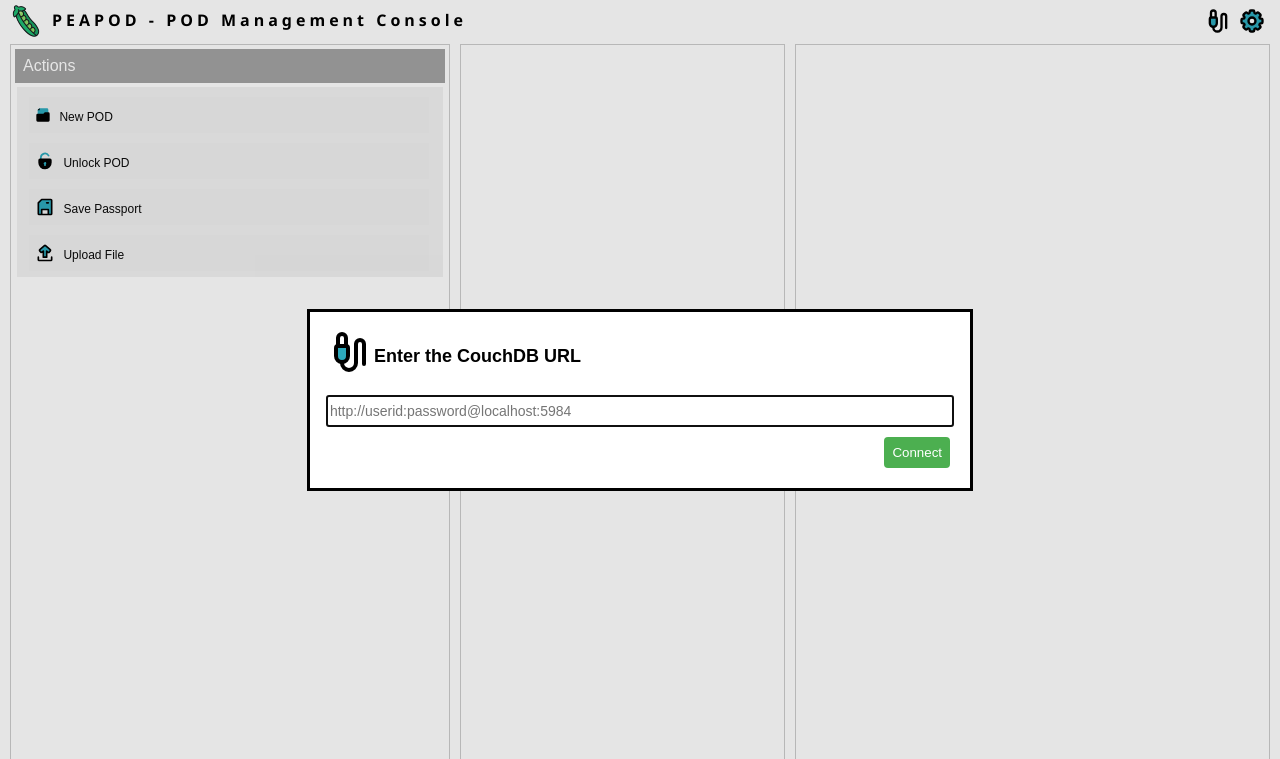
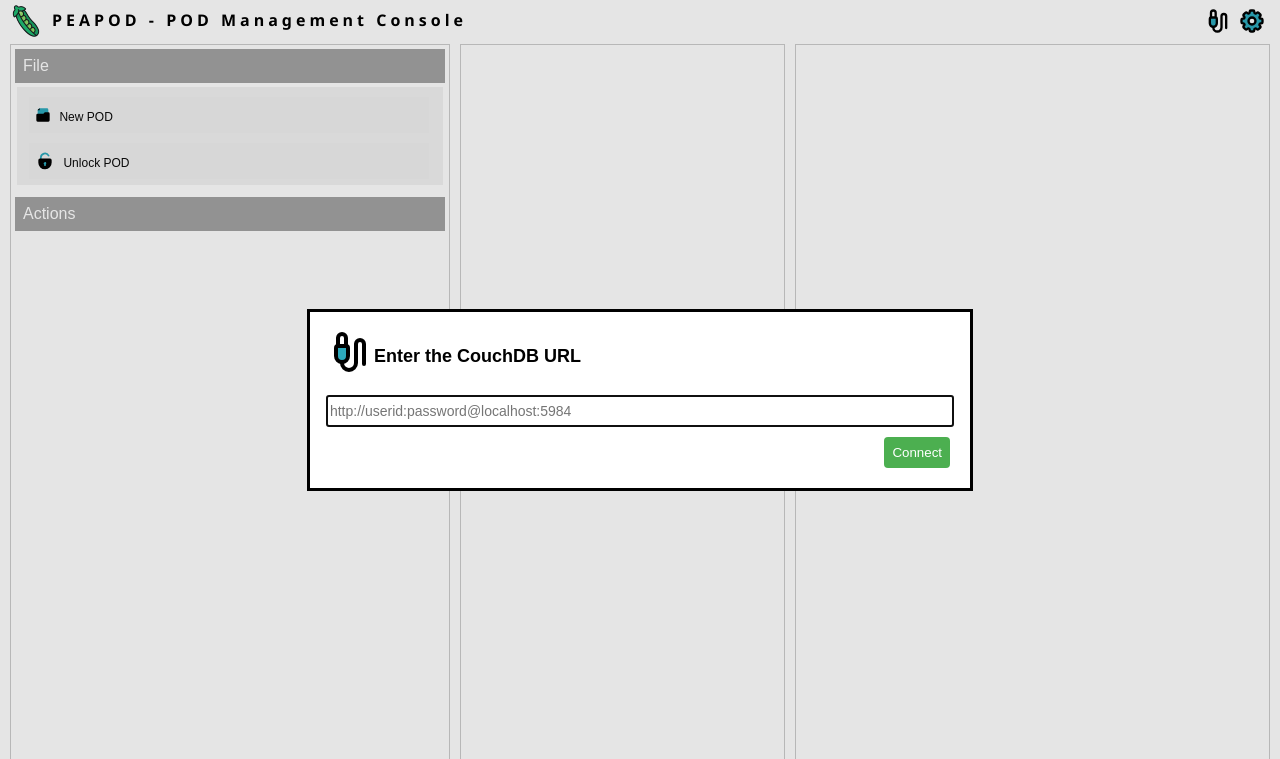
Before and after one commit to neilsextra/peapod, a Flask app: page / in a window 1280 px wide. Shown: the top 759 px of the page. Run offline with Flask 3, Linux system fonts and the light colour scheme.

Commit message:
Updated UI

```diff
--- a/static/javascripts/main.js
+++ b/static/javascripts/main.js
@@ -80,6 +80,7 @@ function setCollapsible() {
         });
 
     }
+
 }
 
 /**
--- a/templates/index.html
+++ b/templates/index.html
@@ -251,7 +251,7 @@
                 style="float: right; margin-top:10px;">Download</button>
             <button id="pod-save-dialog-cancel" class="close-button message-dialog-small-cancel-button"
                 style="float: right; margin-top:10px;">Cancel</button>
-         </form>
+        </form>
     </dialog>
 
     <dialog id="upload-passport-dialog" class="dialog message-dialog" style="min-width:700px;">
@@ -341,7 +341,7 @@
 
             <div id="menu-panels"
                 style="position:absolute; top:44px; left:10px; width:440px; bottom:40px; border: 1px solid rgba(0,0,0, 0.2); padding:4px; overflow:hidden;">
-                <button class="collapsible">Actions</button>
+                <button class="collapsible">File</button>
                 <div class="collapsible-content"
                     style="margin-top:4px; margin-bottom:12px; margin-bottom:12px; max-height:800px;">
                     <table class="selection" style="margin-top: 4px;">
@@ -363,6 +363,12 @@
                                 </button>
                             </td>
                         </tr>
+                    </table>
+                </div>
+                <button class="collapsible">Actions</button>
+                <div class="collapsible-content"
+                    style="margin-top:4px; margin-bottom:12px; margin-bottom:12px;">
+                    <table class="selection" style="margin-top: 4px;">
                         <tr>
                             <td>
                                 <button class="collapsible-menu" id="save-passport">
@@ -384,7 +390,6 @@
                         </tr>
                     </table>
                 </div>
-
             </div>
 
             <div id="container"
```
